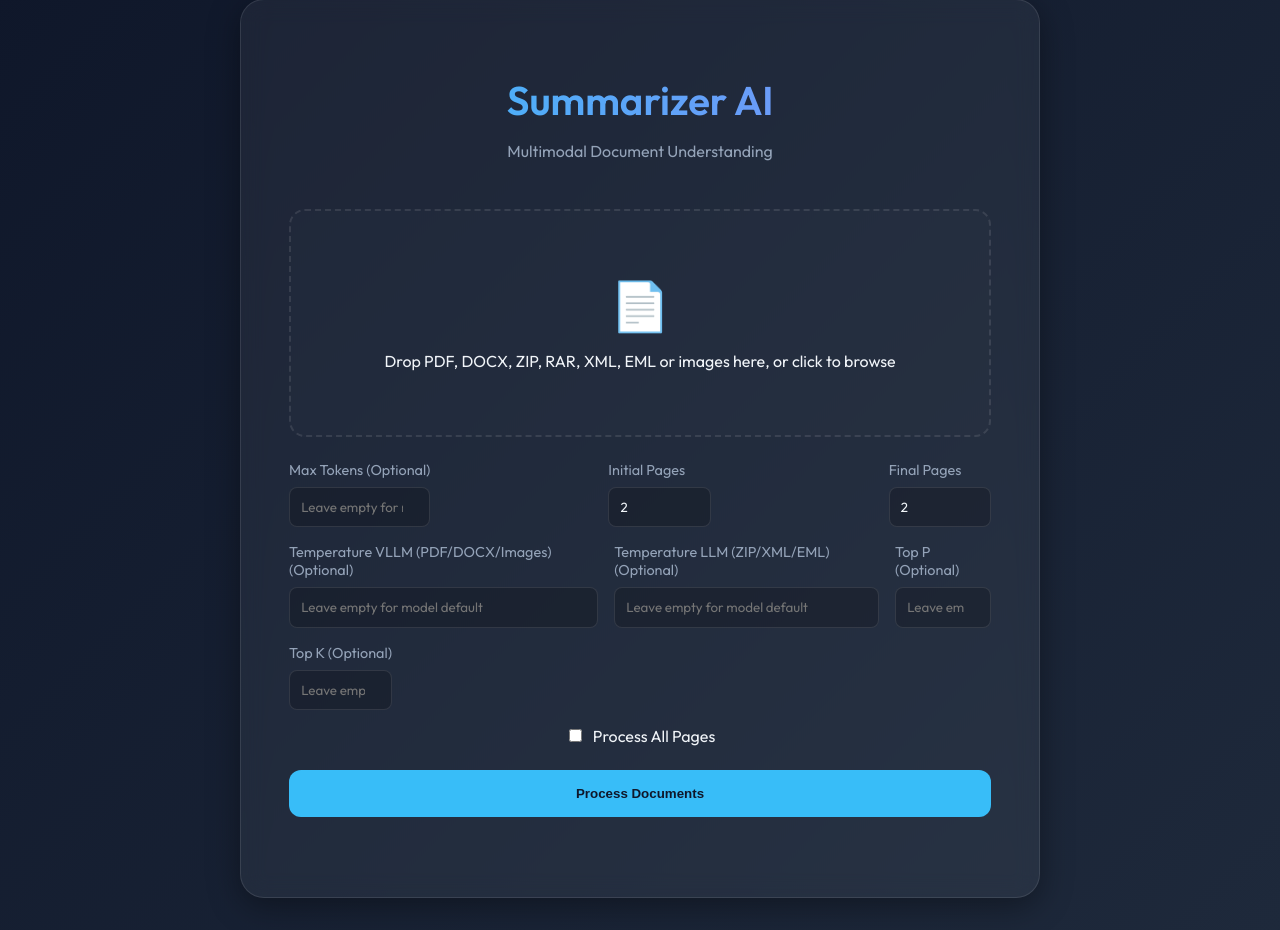
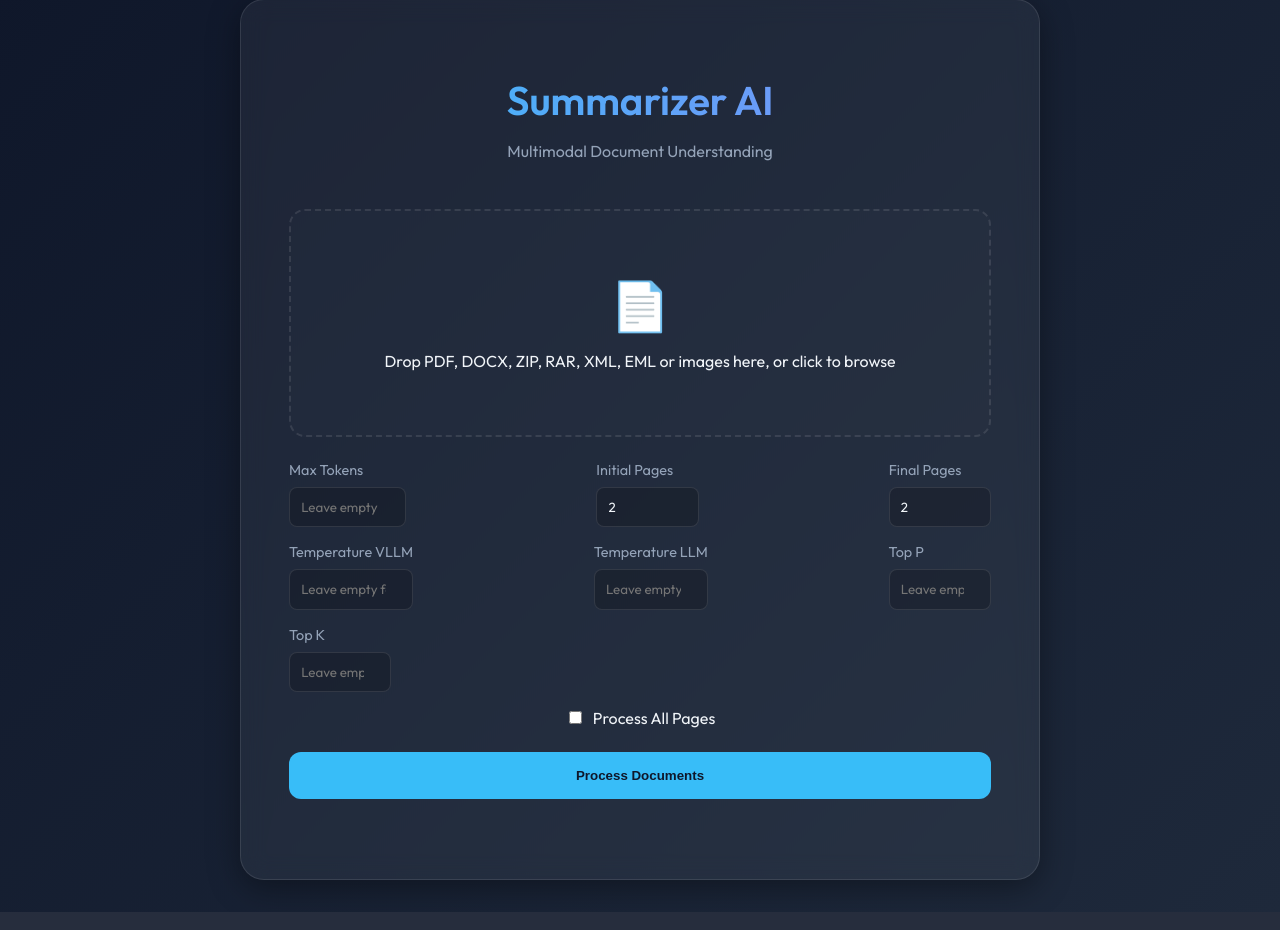
Before and after one commit to alejandro-garnung-ctic/summarizer, a FastAPI app: page / in a window 1280 px wide. Shown: the part 33-963 px from the top of the page. Run offline with FastAPI, Linux system fonts and the light colour scheme; parts of the project's set-up code (start-up, migrations or seed data) failed here and were passed over; some libraries are stand-ins or nearby versions.

Commit message:
Simplified UI labels for clarity

```diff
--- a/app/templates/index.html
+++ b/app/templates/index.html
@@ -283,7 +283,7 @@
 
                 <div class="controls">
                     <div class="input-group">
-                        <label for="max_tokens">Max Tokens (Optional)</label>
+                        <label for="max_tokens">Max Tokens</label>
                         <input type="number" id="max_tokens" name="max_tokens" placeholder="Leave empty for model default" min="512" max="16384" step="1">
                     </div>
                     <div class="input-group">
@@ -298,22 +298,22 @@
 
                 <div class="controls" style="margin-top: 1rem;">
                     <div class="input-group">
-                        <label for="temperature_vllm">Temperature VLLM (PDF/DOCX/Images) (Optional)</label>
+                        <label for="temperature_vllm">Temperature VLLM</label>
                         <input type="number" id="temperature_vllm" name="temperature_vllm" placeholder="Leave empty for model default" min="0" max="2" step="0.1">
                     </div>
                     <div class="input-group">
-                        <label for="temperature_llm">Temperature LLM (ZIP/XML/EML) (Optional)</label>
+                        <label for="temperature_llm">Temperature LLM</label>
                         <input type="number" id="temperature_llm" name="temperature_llm" placeholder="Leave empty for model default" min="0" max="2" step="0.1">
                     </div>
                     <div class="input-group">
-                        <label for="top_p">Top P (Optional)</label>
+                        <label for="top_p">Top P</label>
                         <input type="number" id="top_p" name="top_p" placeholder="Leave empty for model default" min="0" max="1" step="0.1">
                     </div>
                 </div>
 
                 <div class="controls" style="margin-top: 1rem;">
                     <div class="input-group">
-                        <label for="top_k">Top K (Optional)</label>
+                        <label for="top_k">Top K</label>
                         <input type="number" id="top_k" name="top_k" placeholder="Leave empty for model default" min="1" max="100" step="1">
                     </div>
                 </div>
```
